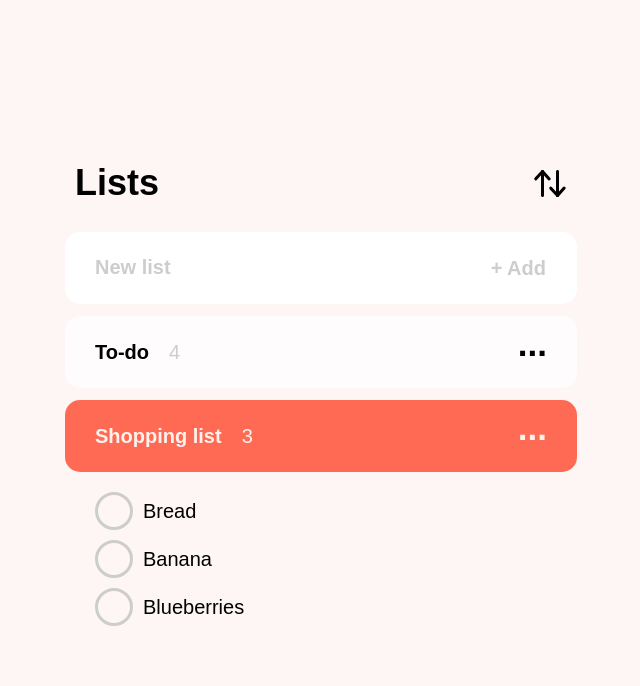
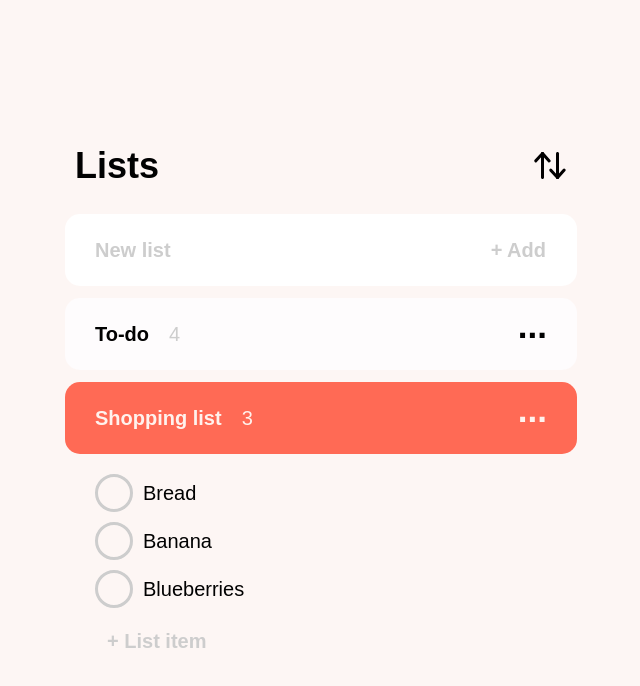
Before and after one commit to Quiddlee/React-To-Do-App, a React (Create React App) app: page / in a window 1280 px wide. Shown: the top 686 px of the page, without its empty margins (319-959 px from the left). Built offline with nearby package versions, Linux system fonts and the light colour scheme; a web font is replaced by a local one.

Commit message:
feat: implement static layout

```diff
--- a/src/App.js
+++ b/src/App.js
@@ -1,6 +1,7 @@
 import Header from './components/Header/Header';
 import Form from './components/Main/Form';
 import Lists from './components/Lists/Lists';
+import ButtonAdd from './components/ButtonAdd';
 
 function App() {
   return (
@@ -9,6 +10,7 @@ function App() {
       <main className="main">
         <Form />
         <Lists />
+        <ButtonAdd customClass="add-list-item">+ List item</ButtonAdd>
       </main>
     </div>
   );
--- /dev/null
+++ b/src/components/ButtonAdd.js
@@ -0,0 +1,7 @@
+export default function ButtonAdd({ customClass = '', children }) {
+  return (
+    <button className={`button title button--add ${customClass}`}>
+      {children}
+    </button>
+  );
+}
--- a/src/components/Main/Form.js
+++ b/src/components/Main/Form.js
@@ -1,8 +1,10 @@
+import ButtonAdd from '../ButtonAdd';
+
 export default function Form() {
   return (
     <form className="form form-add-todo">
       <input placeholder="New list" className="input title" type="text" />
-      <button className="button title form-add-todo__btn">+ Add</button>
+      <ButtonAdd customClass="form-add-todo__btn">+ Add</ButtonAdd>
     </form>
   );
 }
--- a/src/index.css
+++ b/src/index.css
@@ -62,6 +62,10 @@ body {
   color: inherit;
 }
 
+.button--add {
+  color: var(--color-grey-light);
+}
+
 .form {
 }
 
@@ -123,7 +127,6 @@ body {
       top: 50%;
       translate: 0 -50%;
       right: 3.1rem;
-      color: var(--color-grey-light);
     }
   }
 
@@ -166,7 +169,7 @@ body {
     .todo-list {
       display: grid;
       gap: 1rem;
-      padding: 2rem 3rem;
+      padding: 2rem 3rem 0 3rem;
 
       .todo-list__item {
         display: flex;
@@ -208,4 +211,9 @@ body {
       }
     }
   }
+
+  .add-list-item {
+    justify-self: start;
+    margin: 1rem 4.2rem;
+  }
 }
```
